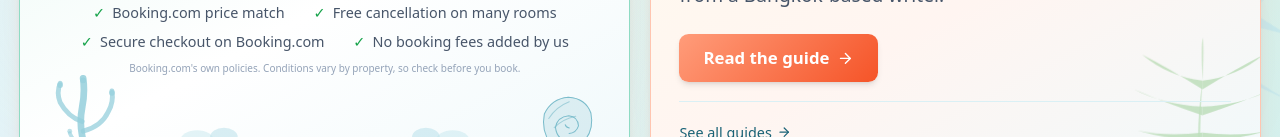
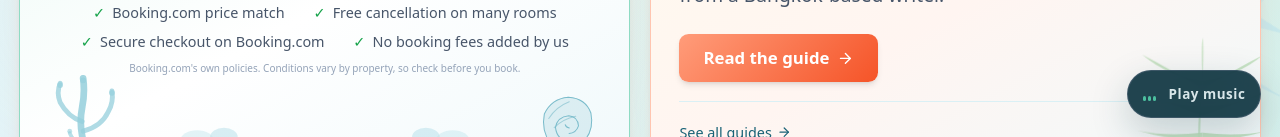
Before and after one commit to louisleex05-byte/driftcoconut, a Next.js app: page / in a window 1280 px wide. Shown: the part 663-800 px from the top of the page. Built offline with nearby package versions, Linux system fonts and the light colour scheme; no server answers.

Commit message:
feat: add site music control and Nan related guides

```diff
--- a/app/globals.css
+++ b/app/globals.css
@@ -63,6 +63,82 @@
   .drift-float, .drift-bob, .fade-slide-up { animation: none; }
 }
 
+/* Site-wide background music control. Audio starts only after a visitor gesture. */
+.drift-music-control {
+  position: fixed;
+  right: 1rem;
+  bottom: max(1rem, env(safe-area-inset-bottom));
+  z-index: 50;
+  display: flex;
+  min-height: 2.5rem;
+  align-items: center;
+  gap: 0.5rem;
+  padding: 0.5rem 0.75rem;
+  border: 1px solid rgba(42, 147, 171, 0.55);
+  border-radius: 999px;
+  background: rgba(15, 53, 65, 0.92);
+  color: #f0f9fb;
+  box-shadow: 0 0.75rem 2rem rgba(15, 53, 65, 0.22);
+  backdrop-filter: blur(0.75rem);
+  cursor: pointer;
+  font-size: 0.7rem;
+  font-weight: 700;
+  letter-spacing: 0.04em;
+  transition: border-color 160ms ease, background-color 160ms ease, transform 160ms ease;
+}
+
+.drift-music-control:hover {
+  border-color: rgba(76, 191, 159, 0.9);
+  background: rgba(25, 79, 95, 0.96);
+  transform: translateY(-1px);
+}
+
+.drift-music-control[aria-pressed="false"] {
+  border-color: rgba(100, 116, 139, 0.42);
+  color: #d8e6e9;
+}
+
+.drift-music-bars {
+  display: flex;
+  width: 0.85rem;
+  height: 0.8rem;
+  align-items: flex-end;
+  gap: 0.1rem;
+}
+
+.drift-music-bars i {
+  display: block;
+  width: 0.16rem;
+  height: 35%;
+  border-radius: 999px;
+  background: #4cbf9f;
+}
+
+.drift-music-control[aria-pressed="true"] .drift-music-bars i {
+  animation: drift-music-bars 0.8s ease-in-out infinite;
+}
+
+.drift-music-control[aria-pressed="true"] .drift-music-bars i:nth-child(2) {
+  animation-delay: 0.18s;
+}
+
+.drift-music-control[aria-pressed="true"] .drift-music-bars i:nth-child(3) {
+  animation-delay: 0.34s;
+}
+
+@keyframes drift-music-bars {
+  0%, 100% { height: 28%; }
+  50% { height: 100%; }
+}
+
+@media (prefers-reduced-motion: reduce) {
+  .drift-music-control,
+  .drift-music-control[aria-pressed="true"] .drift-music-bars i {
+    animation: none;
+    transition: none;
+  }
+}
+
 /* ==========================================================================
    SECTION HEADING FLAIR - warmer eyebrow color + underline sweep
    ========================================================================== */
--- a/app/layout.tsx
+++ b/app/layout.tsx
@@ -5,6 +5,7 @@
 import SiteFooter from "@/components/SiteFooter";
 import GoogleAnalytics from "@/components/GoogleAnalytics";
 import CueLinksScript from "@/components/CueLinksScript";
+import BackgroundMusic from "@/components/BackgroundMusic";
 import "./globals.css";
 
 // Travelpayouts Drive script — loaded via env var so it's easy to toggle.
@@ -67,6 +68,7 @@
           <SiteHeader />
           <main className="max-w-screen-2xl mx-auto px-3 sm:px-4 py-6 sm:py-8">{children}</main>
           <SiteFooter />
+          <BackgroundMusic />
         </LanguageProvider>
 
         <Script
--- /dev/null
+++ b/components/BackgroundMusic.tsx
@@ -0,0 +1,147 @@
+"use client";
+
+import { useEffect, useRef, useState } from "react";
+import { useLanguage } from "@/contexts/LanguageProvider";
+
+const ENABLED_KEY = "driftcoconut.music.enabled";
+const TIME_KEY = "driftcoconut.music.time";
+
+const copy = {
+  en: {
+    play: "Play music",
+    playing: "Music on",
+    paused: "Music off",
+    playAria: "Play background music",
+    pauseAria: "Pause background music",
+  },
+  th: {
+    play: "เล่นเพลง",
+    playing: "เปิดเพลง",
+    paused: "ปิดเพลง",
+    playAria: "เล่นเพลงพื้นหลัง",
+    pauseAria: "หยุดเพลงพื้นหลัง",
+  },
+  zh: {
+    play: "播放音乐",
+    playing: "音乐开启",
+    paused: "音乐关闭",
+    playAria: "播放背景音乐",
+    pauseAria: "暂停背景音乐",
+  },
+} as const;
+
+export default function BackgroundMusic() {
+  const { locale } = useLanguage();
+  const audioRef = useRef<HTMLAudioElement>(null);
+  const wantsMusicRef = useRef(true);
+  const [wantsMusic, setWantsMusic] = useState(true);
+  const [isPlaying, setIsPlaying] = useState(false);
+
+  useEffect(() => {
+    const audio = audioRef.current;
+    if (!audio) return;
+
+    audio.volume = 0.14;
+
+    try {
+      const enabled = window.localStorage.getItem(ENABLED_KEY) !== "false";
+      wantsMusicRef.current = enabled;
+      setWantsMusic(enabled);
+
+      const savedTime = Number(window.sessionStorage.getItem(TIME_KEY));
+      if (Number.isFinite(savedTime) && savedTime > 0) {
+        audio.currentTime = savedTime;
+      }
+    } catch {
+      // Storage may be unavailable in private browsing; the control still works.
+    }
+
+    const syncPlayingState = () => setIsPlaying(!audio.paused);
+    const playWhenAllowed = () => {
+      if (!wantsMusicRef.current || !audio.paused) return;
+      void audio.play().catch(() => {
+        // Browsers can require another direct gesture before starting audio.
+      });
+    };
+    const unlockOnFirstInteraction = (event: Event) => {
+      const target = event.target;
+      if (target instanceof Element && target.closest("[data-music-control]")) return;
+      playWhenAllowed();
+    };
+    const savePosition = () => {
+      try {
+        window.sessionStorage.setItem(TIME_KEY, String(audio.currentTime || 0));
+      } catch {
+        // Navigation should continue normally when storage is unavailable.
+      }
+    };
+
+    audio.addEventListener("play", syncPlayingState);
+    audio.addEventListener("pause", syncPlayingState);
+    document.addEventListener("pointerdown", unlockOnFirstInteraction, {
+      once: true,
+      passive: true,
+    });
+    document.addEventListener("keydown", unlockOnFirstInteraction, { once: true });
+    window.addEventListener("pagehide", savePosition);
+
+    syncPlayingState();
+
+    return () => {
+      audio.removeEventListener("play", syncPlayingState);
+      audio.removeEventListener("pause", syncPlayingState);
+      document.removeEventListener("pointerdown", unlockOnFirstInteraction);
+      document.removeEventListener("keydown", unlockOnFirstInteraction);
+      window.removeEventListener("pagehide", savePosition);
+    };
+  }, []);
+
+  const toggleMusic = async () => {
+    const audio = audioRef.current;
+    if (!audio) return;
+
+    if (!audio.paused) {
+      wantsMusicRef.current = false;
+      setWantsMusic(false);
+      audio.pause();
+    } else {
+      wantsMusicRef.current = true;
+      setWantsMusic(true);
+      try {
+        await audio.play();
+      } catch {
+        setIsPlaying(false);
+      }
+    }
+
+    try {
+      window.localStorage.setItem(ENABLED_KEY, String(wantsMusicRef.current));
+    } catch {
+      // The current-session toggle still works when storage is unavailable.
+    }
+  };
+
+  const labels = copy[locale];
+  const label = isPlaying ? labels.playing : wantsMusic ? labels.play : labels.paused;
+
+  return (
+    <>
+      <audio ref={audioRef} src="/audio/melody.mp3" preload="metadata" loop playsInline />
+      <button
+        type="button"
+        className="drift-music-control"
+        aria-label={isPlaying ? labels.pauseAria : labels.playAria}
+        aria-pressed={isPlaying}
+        data-music-control
+        onClick={toggleMusic}
+      >
+        <span className="drift-music-bars" aria-hidden="true">
+          <i />
+          <i />
+          <i />
+        </span>
+        <span>{label}</span>
+      </button>
+    </>
+  );
+}
--- a/lib/relatedGuides.ts
+++ b/lib/relatedGuides.ts
@@ -19,6 +19,7 @@
   "koh-tao": ["koh-phangan", "samui"],
   krabi: ["phuket", "koh-lanta", "samui"],
   "mae-hong-son": ["chiang-mai", "chiangrai", "sukhothai"],
+  nan: ["chiang-mai", "mae-hong-son", "kanchanaburi"],
   pattaya: ["bangkok", "hua-hin", "koh-chang"],
   phuket: ["krabi", "koh-lanta", "samui"],
   pranburi: ["hua-hin", "cha-am", "kanchanaburi"],
```
Also changed, not shown: 1 other file (tests, documents, lock files or other folders).
